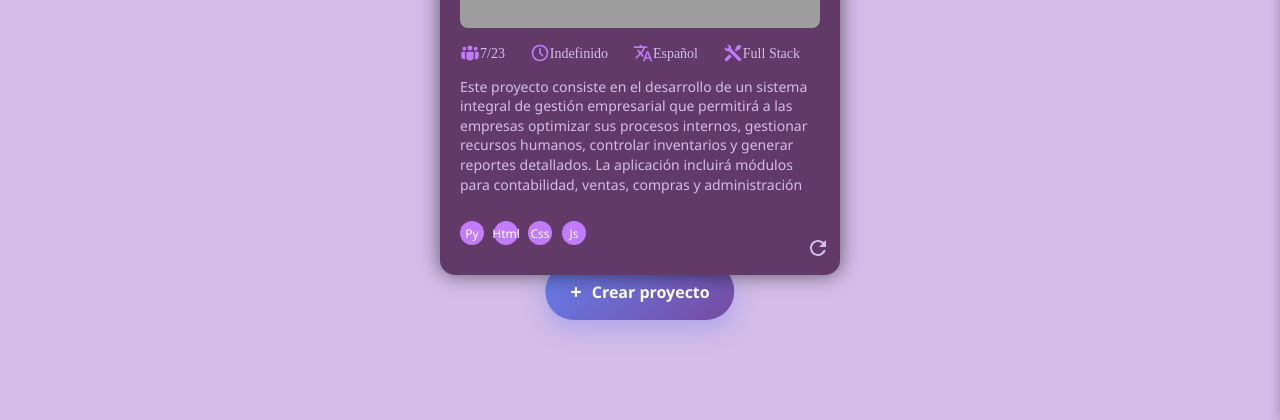
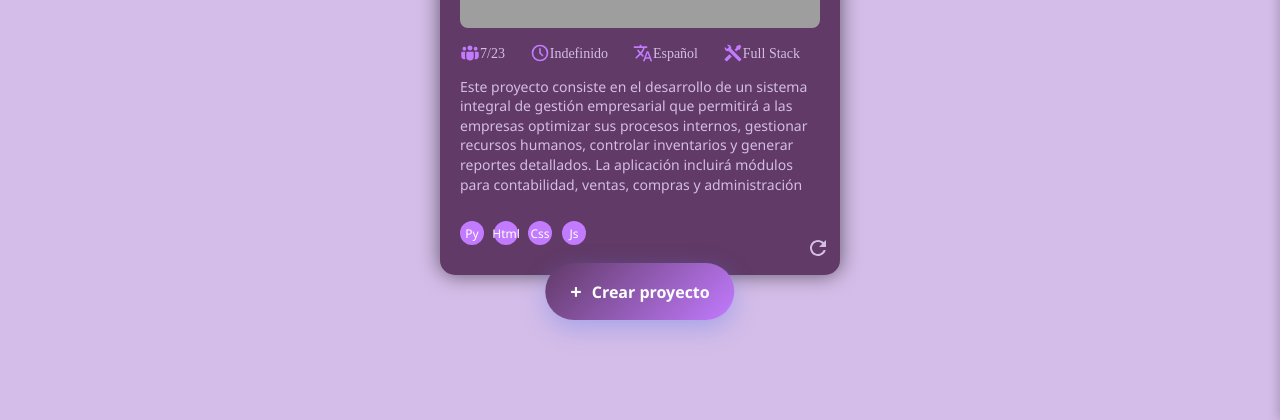
Before and after one commit to damian-dennin/ITinder, a Flask app: page /feed in a window 1280 px wide. Shown: the part 380-800 px from the top of the page. Run offline with Flask 3, Linux system fonts and the light colour scheme; the visitor is signed in with stand-in values (Sample User, id 1); grey boxes are pictures that could not be loaded.

Commit message:
Update style.css

```diff
--- a/static/styles/style.css
+++ b/static/styles/style.css
@@ -1,9 +1,12 @@
 :root {
-    --violetaOscuro: "#613A67";
-    --violetaClaro: "#D4BDE8";
-    --violetaFondoClaro: :"#D4BDE8";
-    --violetaFondoOscuro: "#230042";
-    --violetaMedio: "#C27BFF";
+    --violetaOscuro: #613A67;
+    --violetaClaro: #D4BDE8;
+    --violetaFondoClaro: #D4BDE8;
+    --violetaFondoOscuro: #230042;
+    --violetaMedio: #C27BFF;
+    --white: #ffffff;
+    --shadow: rgba(0, 0, 0, 0.2);
+    --shadow-dark: rgba(0, 0, 0, 0.4);
 }
 
 @media (min-width:0px){ /* Feed main*/
@@ -1511,11 +1514,11 @@
     bottom: 100px;
     left: 50%;
     transform: translateX(-50%);
-    z-index: 10;
+    z-index: 3000;
 }
 
 .create-project-btn {
-    background: linear-gradient(135deg, #667eea 0%, #764ba2 100%);
+    background: linear-gradient(135deg, var(--violetaOscuro) 0%, var(--violetaMedio) 100%);
     border: none;
     border-radius: 50px;
     padding: 15px 25px;
@@ -1547,9 +1550,8 @@
     left: 0;
     width: 100%;
     height: 100%;
-    background: rgba(0, 0, 0, 0.8);
     backdrop-filter: blur(10px);
-    z-index: 1000;
+    z-index: 3000;
     display: flex;
     align-items: center;
     justify-content: center;
@@ -1564,7 +1566,7 @@
 }
 
 .create-content {
-    background: var(--card-bg, #ffffff);
+    background: var(--card-bg, var(--violetaOscuro));
     border-radius: 20px;
     width: 90%;
     max-width: 800px;
@@ -1588,7 +1590,7 @@
     font-size: 30px;
     color: var(--text-color, #333);
     cursor: pointer;
-    z-index: 1001;
+    z-index: 3001;
 }
 
 .create-header {
```
